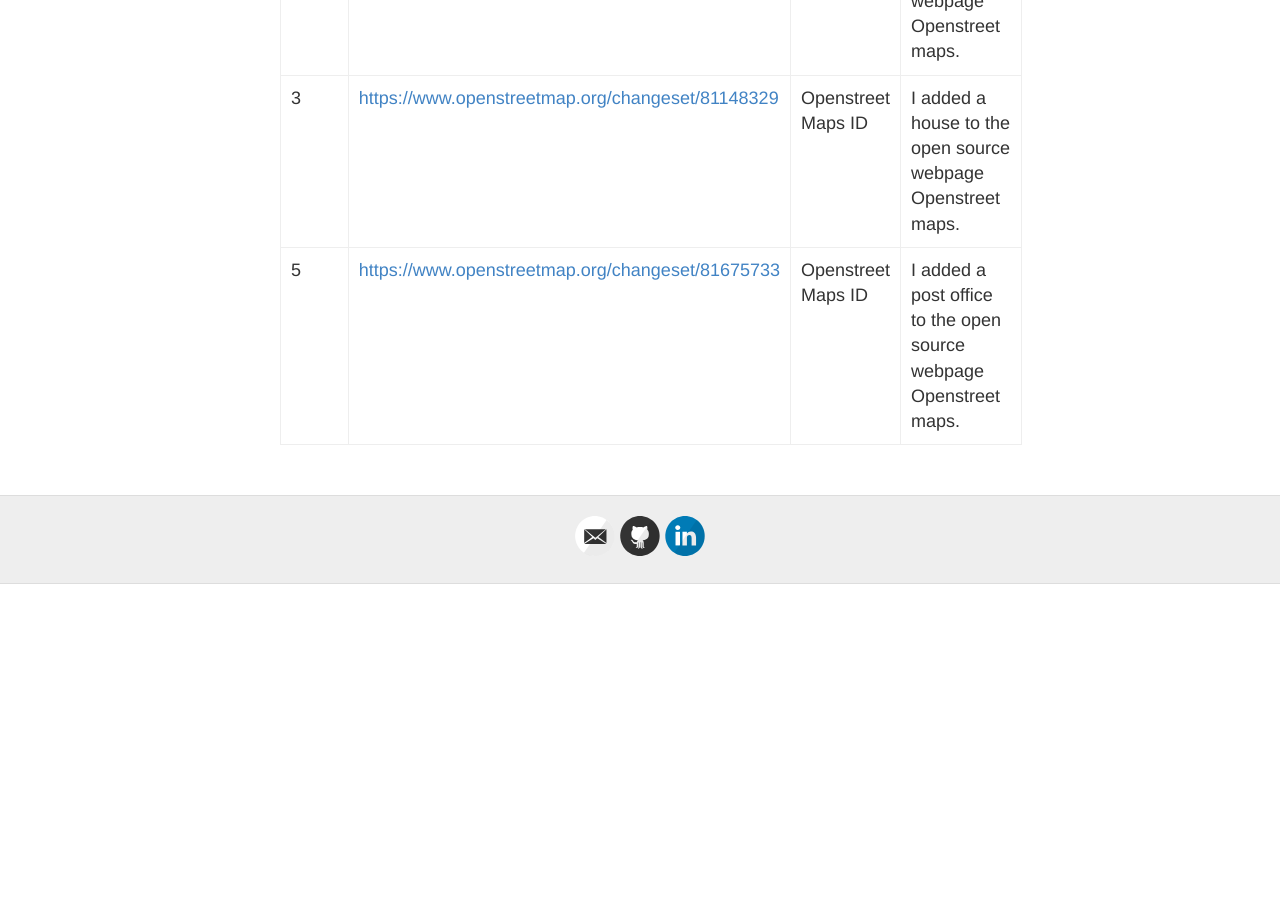
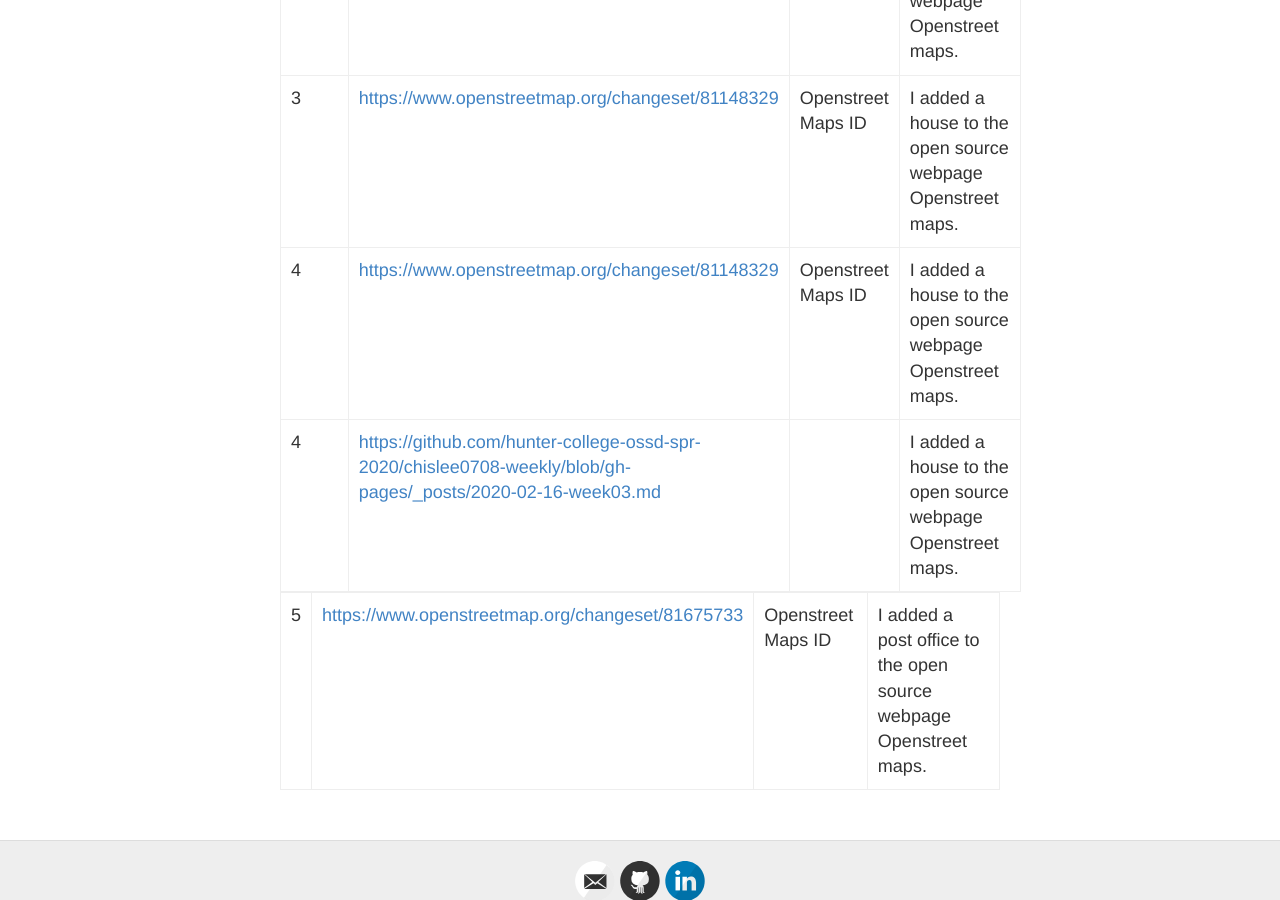
Before and after one commit to hunter-college-ossd-spr-2020/MarceloDamian-weekly, a Jekyll site: the page built from contributions.md, in a window 1280 px wide and 900 px high, scrolled down 884 px. Built offline with Jekyll 4.4.1, drawn with Linux system fonts in a browser that asks for light colours; before the commit the page ends 1468 px from its top, so only the background shows below that.

Commit message:
Update contributions.md

```diff
--- a/contributions.md
+++ b/contributions.md
@@ -23,4 +23,8 @@ following the same syntax.
 |  3  | [https://www.openstreetmap.org/changeset/81156186](https://www.openstreetmap.org/changeset/81156186)    | Openstreet Maps ID   |   I added a restaurant to the open source webpage Openstreet maps.    |
 |  3  | [https://www.openstreetmap.org/changeset/81148459](https://www.openstreetmap.org/changeset/81148459)    | Openstreet Maps ID   |   I added a fast-food restaurant to the open source webpage Openstreet maps.    |
 |  3  | [https://www.openstreetmap.org/changeset/81148329](https://www.openstreetmap.org/changeset/81148329)    | Openstreet Maps ID   |   I added a house to the open source webpage Openstreet maps.    |
+|  4  | [https://www.openstreetmap.org/changeset/81148329](https://www.openstreetmap.org/changeset/81148329)    | Openstreet Maps ID   |   I added a house to the open source webpage Openstreet maps.    |
+|  4  | [https://github.com/hunter-college-ossd-spr-2020/chislee0708-weekly/blob/gh-pages/_posts/2020-02-16-week03.md](https://github.com/hunter-college-ossd-spr-2020/chislee0708-weekly/blob/gh-pages/_posts/2020-02-16-week03.md)    |    |   I added a house to the open source webpage Openstreet maps.    |
+
+
 |  5  | [https://www.openstreetmap.org/changeset/81675733](https://www.openstreetmap.org/changeset/81675733)    | Openstreet Maps ID   |   I added a post office to the open source webpage Openstreet maps.    |
```
